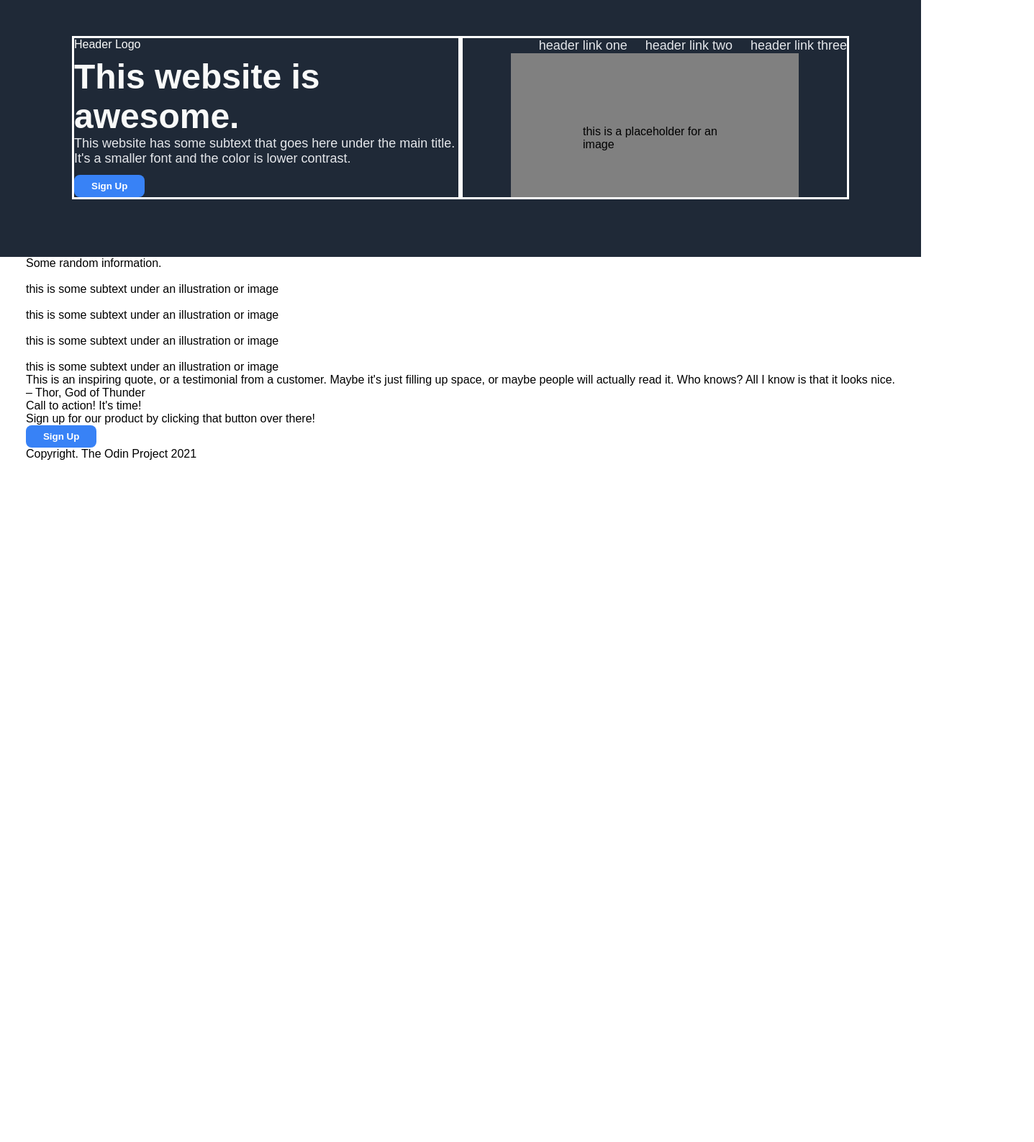
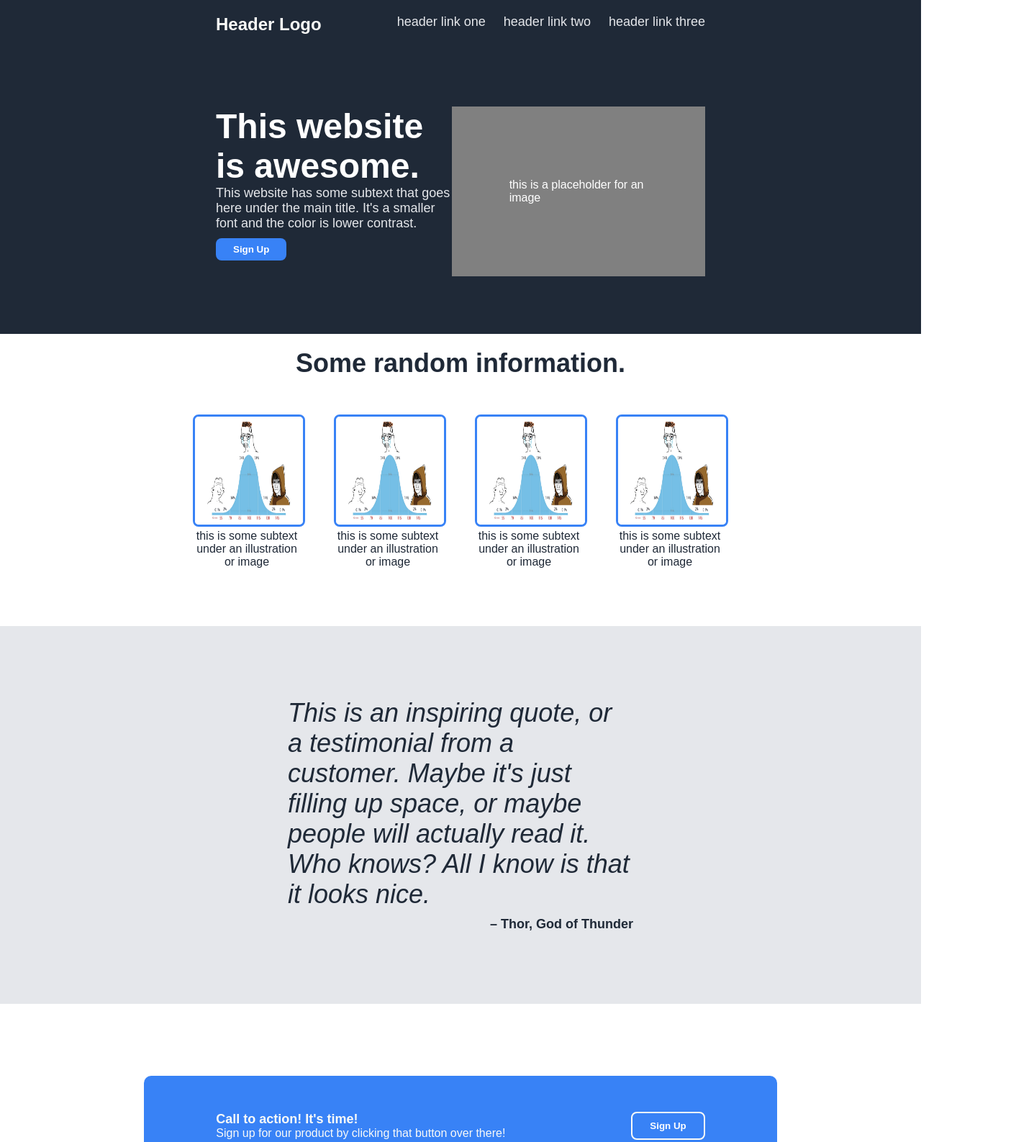
Before and after one commit to livelaughlosemoney/odin-landing-page, a plain HTML site: page index.html in a window 1280 px wide. Shown: the top 1587 px of the page at 72% size, 1437 px wide, since content can reach past the window. Before the commit the page ends 800 px from the top, so only its background shows below. Drawn offline with Linux system fonts and the light colour scheme.

Commit message:
completed version, but copy pasted onto the main branch

```diff
--- a/index.html
+++ b/index.html
@@ -9,79 +9,90 @@
   </head>
   <body>
     <div class="first-container">
-      <div class="first-container-left">
+      <!-- top part of the first container -->
+      <div class="header">
         <div class="logo">Header Logo</div>
-        <div class="hero-container">
-          <div class="hero-text">This website is awesome.</div>
+        <ul>
+          <li><a href="#">header link one </a></li>
+          <li><a href="#">header link two </a></li>
+          <li><a href="#">header link three </a></li>
+        </ul>
+      </div>
+      <!-- the header + links cut off here. -->
+      <!-- bottom part of the first container -->
+      <div class="first-content-container">
+        <div class="box-with-text">
+          <div class="main-text">This website is awesome.</div>
           <div class="subtext">
             This website has some subtext that goes here under the main title.
             It's a smaller font and the color is lower contrast.
           </div>
           <button class="sign-up">Sign Up</button>
         </div>
-      </div>
-      <div class="first-container-right">
-        <ul>
-          <li><a href="#">header link one </a></li>
-          <li><a href="#">header link two </a></li>
-          <li><a href="#">header link three </a></li>
-        </ul>
         <div class="placeholder">this is a placeholder for an image</div>
       </div>
+      <!-- the </div> below is the end of the first container-->
     </div>
 
+    <!--start of the second container-->
     <div class="second-container">
-      <div class="title">Some random information.</div>
+      <div class="second-container hero-text">Some random information.</div>
       <div class="card-container">
         <div class="info">
-          <img src="" id="first-image" />
-          <div class="text">
+          <img src="./images/midwit-pic.jpeg" id="first-image" />
+          <div class="card text">
             this is some subtext under an illustration or image
           </div>
         </div>
 
         <div class="info">
-          <img src="" id="second-image" />
-          <div class="text">
+          <img src="./images/midwit-pic.jpeg" id="second-image" />
+          <div class="card text">
             this is some subtext under an illustration or image
           </div>
         </div>
 
         <div class="info">
-          <img src="" id="third-image" />
-          <div class="text">
+          <img src="./images/midwit-pic.jpeg" id="third-image" />
+          <div class="card text">
             this is some subtext under an illustration or image
           </div>
         </div>
 
         <div class="info">
-          <img src="" id="fourth-image" />
-          <div class="text">
+          <img src="./images/midwit-pic.jpeg" id="fourth-image" />
+          <div class="card text">
             this is some subtext under an illustration or image
           </div>
         </div>
       </div>
+    </div>
 
-      <div class="third-container">
-        <div class="quote">
-          This is an inspiring quote, or a testimonial from a customer. Maybe
-          it's just filling up space, or maybe people will actually read it. Who
-          knows? All I know is that it looks nice.
-        </div>
-        <div class="thor">&ndash; Thor, God of Thunder</div>
+    <!--start of the third container-->
+
+    <div class="third-container">
+      <div class="quote">
+        This is an inspiring quote, or a testimonial from a customer. Maybe it's
+        just filling up space, or maybe people will actually read it. Who knows?
+        All I know is that it looks nice.
       </div>
+      <div class="thor">&ndash; Thor, God of Thunder</div>
+    </div>
 
-      <div class="fourth-container">
-        <div class="sub-container-bottom">
+    <!--start of the fourth container-->
+
+    <div class="fourth-container">
+      <div class="sub-container">
+        <div class="content-container">
           <div class="title">Call to action! It's time!</div>
           <div class="text">
             Sign up for our product by clicking that button over there!
           </div>
-          <button class="sign-up">Sign Up</button>
         </div>
-
-        <div class="footer">Copyright. The Odin Project 2021</div>
+        <button class="sign-up">Sign Up</button>
       </div>
     </div>
+    <!--start of the footer-->
+    <div class="footer">Copyright. The Odin Project 2021</div>
   </body>
 </html>
--- a/style.css
+++ b/style.css
@@ -4,47 +4,46 @@ body{
     flex-direction: column;
     justify-content: space-between;
     align-items: center;
-    margin:0; /* trying to get the box to fill the screen */
+    margin:0;
 }
 
 .first-container{
     display: flex;
+    flex-wrap: wrap;
+    background-color: #1F2937;
+    color:white;
+    margin:0;
+    width: 100%;
+}
+
+.header, .first-content-container{
+    display:flex;
     justify-content: space-between;
-    background-color: #1f2937;
+    margin-right:300px;
+    margin-left:300px;
+    margin-top:20px;
+    margin-bottom:80px;
     width:100%;
 }
-.first-container-left, .first-container-right{
-    display: flex;
-    flex: 1 1 auto;
-    flex-direction: column;
-    justify-content: space-between;
-    margin-top:50px;
-    margin-bottom: 80px;
-    width: 600px;
-    border-color: white;
-    border-style: solid;
+
+.logo{
+    font-size: 24px;
+    font-weight:bolder; /* or should it just be bold? */
+    color: #F9FAF8;
 }
 
-.first-container-left{
-margin-left: 100px;
-}
-.first-container-right{
-    margin-right: 100px;
+.box-with-text{
+    width: 400px;
 }
 
 .placeholder{
-    align-self:center;
     background-color: gray;
-    box-sizing: border-box;
-    width: 400px;
-    height: 200px;
-    padding:100px;
+    padding:100px 80px;
 }
 
 ul{
     display:flex;
     list-style-type: none;
-    justify-content: flex-end;
     margin:0;
     padding:0;
     gap: 25px;
@@ -56,11 +55,7 @@ a{
 
 }
 
-.logo{
-    color: #f9faf9;
-}
-.hero-text{
-    color: #f9faf9;
+.main-text{
     font-size:48px;
     font-weight:bolder;
 }
@@ -68,7 +63,7 @@ a{
 .subtext{
     font-size: 18px;
     color:#E5E7EB;
-    margin-bottom: 12px;
+    margin-bottom:10px;
 }
 
 button{
@@ -79,3 +74,109 @@ button{
     border-style: none;
     padding: 8px 24px;
 }
+
+.second-container{
+    text-align:center;
+}
+
+.second-container.hero-text{
+    font-size: 36px;
+    font-weight: bolder;
+    color:#1F2937;
+    margin-top:20px;
+    margin-bottom:50px;
+}
+.second-container .card-container{
+    display:flex;
+    justify-content: space-evenly;
+    align-items: center;
+    gap:40px;
+    margin-bottom:80px;
+}
+
+.second-container .card-container,.second-container.hero-text {
+    margin-right:425px;
+    margin-left:425px;
+}
+.card.text{
+    width:150px;
+    color:#1F2937;
+}
+
+#first-image, #second-image, #third-image, #fourth-image{
+    border-color:#3882F6;
+    border-style: solid;
+    height:150px;
+    width: 150px;
+    border-radius: 8px;
+}
+
+.third-container{
+    background-color: #E5E7EB;
+    display: flex;
+    flex-wrap: wrap;
+    width:100%;
+}
+
+.quote, .thor{
+    margin-left:400px;
+    margin-right:400px;
+    width: 100%;
+    color: #1F2937;
+}
+.quote{
+    font-size: 36px;
+    font-style: italic;
+    font-weight: lighter;
+    margin-top: 100px;
+    margin-bottom:10px;
+}
+
+.thor{
+    margin-top:0;
+    font-size: 18px;
+    font-weight: bold;
+    margin-bottom:100px;
+    text-align:right;
+}
+
+.footer{
+    text-align: center;
+    background-color: #1F2937;
+    color:white;
+    width: 100%;
+    padding: 30px 80px;
+}
+
+.fourth-container{
+    display: flex;
+    justify-content: center;
+    width:100%;
+}
+
+.fourth-container .sub-container{
+    background-color: #3882F6;
+    display:flex;
+    justify-content: space-between;
+    margin: 100px 50px;
+    padding:50px 100px;
+    border-radius: 10px;
+    gap:175px;
+}
+
+.title{
+    font-size: 18px;
+    color: #F9FAF8;
+    font-weight: bold;
+}
+
+.text{
+    font-size: 16px;
+    color: #F9FAF8;
+    font-weight:lighter;
+}
+
+.fourth-container .sign-up{
+    border-color: #F9FAF8;
+    border-style: solid;
+}
```
